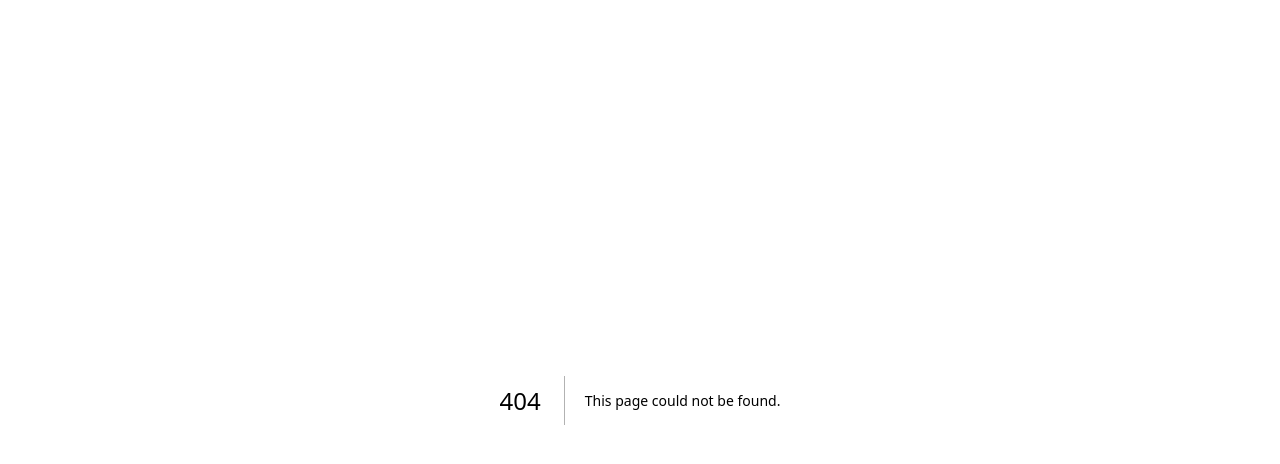
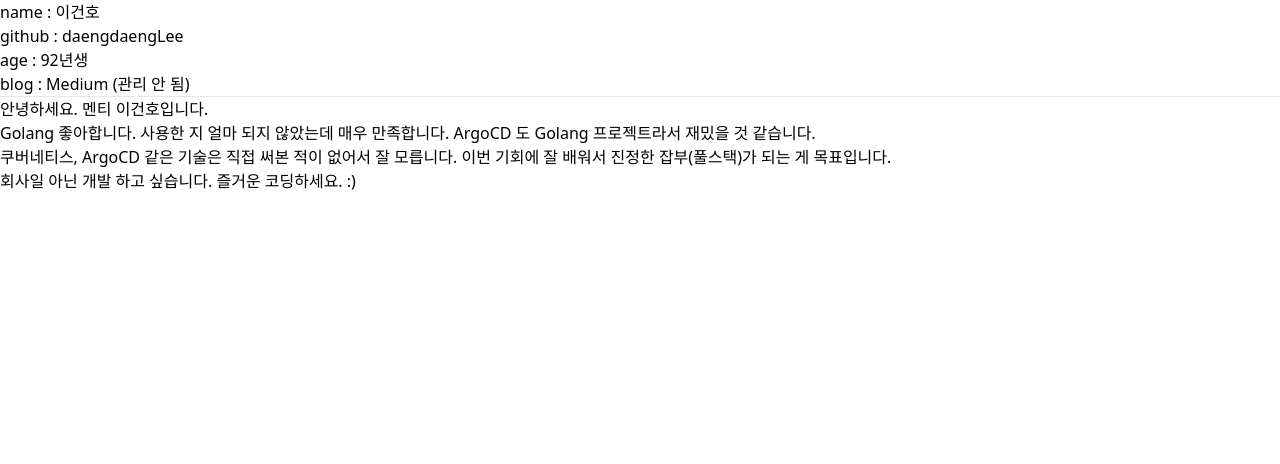
Before and after one commit to Argo-OSS/argo-oss.github.io, a Next.js app: page /2024/members/KunhoLee in a window 1280 px wide. Before the commit this address had no page. Shown: the top 464 px of the page. Built offline with nearby package versions, Linux system fonts and the light colour scheme.

Commit message:
feat: create new member Kunho Lee's page (#125)
Signed-off-by: daengdaengLee <gunho1020@gmail.com>
Signed-off-by: thisishwan2 <feel000617@gmail.com>

```diff
--- a/pages/2024/members.mdx
+++ b/pages/2024/members.mdx
@@ -6,6 +6,7 @@
 
 ---
 
-0. [김철수](https://argo-oss.github.io/2024/members/KimCheolSu)
 1. [고현수](https://argo-oss.github.io/2024/members/KoHyunSu)
+2. [이건호](https://argo-oss.github.io/2024/members/KunhoLee)
 2. [최필환](https://argo-oss.github.io/2024/members/ChoiPilHwan)
+3. [김철수](https://argo-oss.github.io/2024/members/KimCheolSu)
--- /dev/null
+++ b/pages/2024/members/KunhoLee.mdx
@@ -0,0 +1,17 @@
+- name : 이건호
+- github : [daengdaengLee](https://github.com/daengdaengLee)
+- age : 92년생
+- blog : [Medium](https://medium.com/@daengdaenglee) (관리 안 됨)
+
+---
+
+안녕하세요. 멘티 이건호입니다.
+
+Golang 좋아합니다. 사용한 지 얼마 되지 않았는데 매우 만족합니다.
+ArgoCD 도 Golang 프로젝트라서 재밌을 것 같습니다.
+
+쿠버네티스, ArgoCD 같은 기술은 직접 써본 적이 없어서 잘 모릅니다.
+이번 기회에 잘 배워서 진정한 잡부(풀스택)가 되는 게 목표입니다.
+
+회사일 아닌 개발 하고 싶습니다.
+즐거운 코딩하세요. :)
--- a/pages/2024/members/_meta.json
+++ b/pages/2024/members/_meta.json
@@ -4,5 +4,6 @@
     "SongHaeMin": "송혜민",
     "KimCheolSu": "김철수",
     "KoHyunSu": "고현수",
+    "KunhoLee": "이건호",
     "ChoiPilHwan": "최필환"
 }
```
